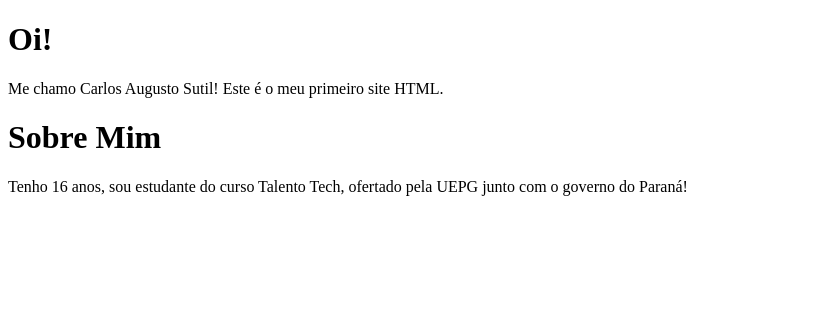
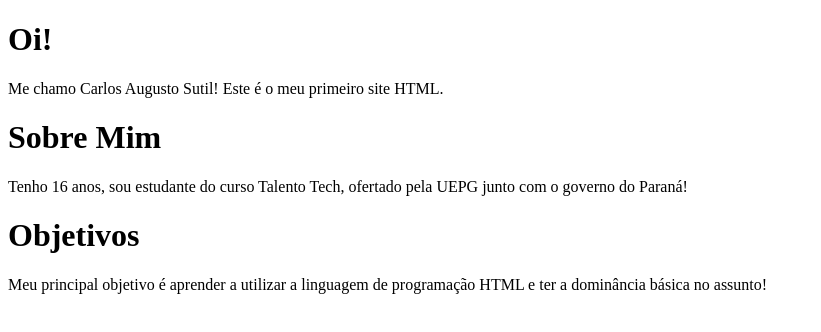
Before and after one commit to carlossutil/carlossutil.github.io, a plain HTML site: page index.html in a window 1280 px wide. Shown: the whole page, without its empty margins (0-821 px from the left). Drawn offline with Linux system fonts and the light colour scheme.

Commit message:
Reatualizando o index.html

```diff
--- a/index.html
+++ b/index.html
@@ -9,5 +9,7 @@
     <p>Me chamo Carlos Augusto Sutil! Este é o meu primeiro site HTML.</p>
     <h1>Sobre Mim</h1>
     <p>Tenho 16 anos, sou estudante do curso Talento Tech, ofertado pela UEPG junto com o governo do Paraná!</p>
+    <h1>Objetivos</h1>
+    <p>Meu principal objetivo é aprender a utilizar a linguagem de programação HTML e ter a dominância básica no assunto!</p>
 </body>
 </html>
```
